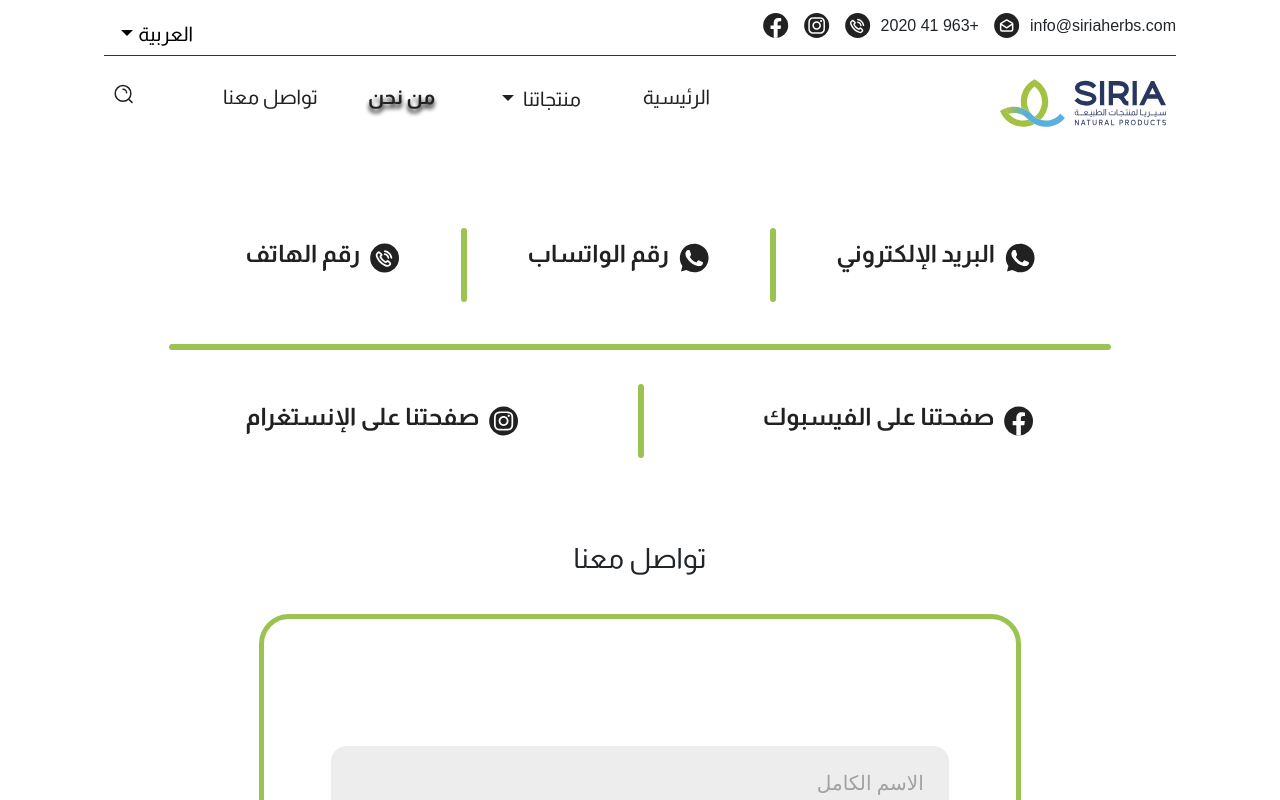
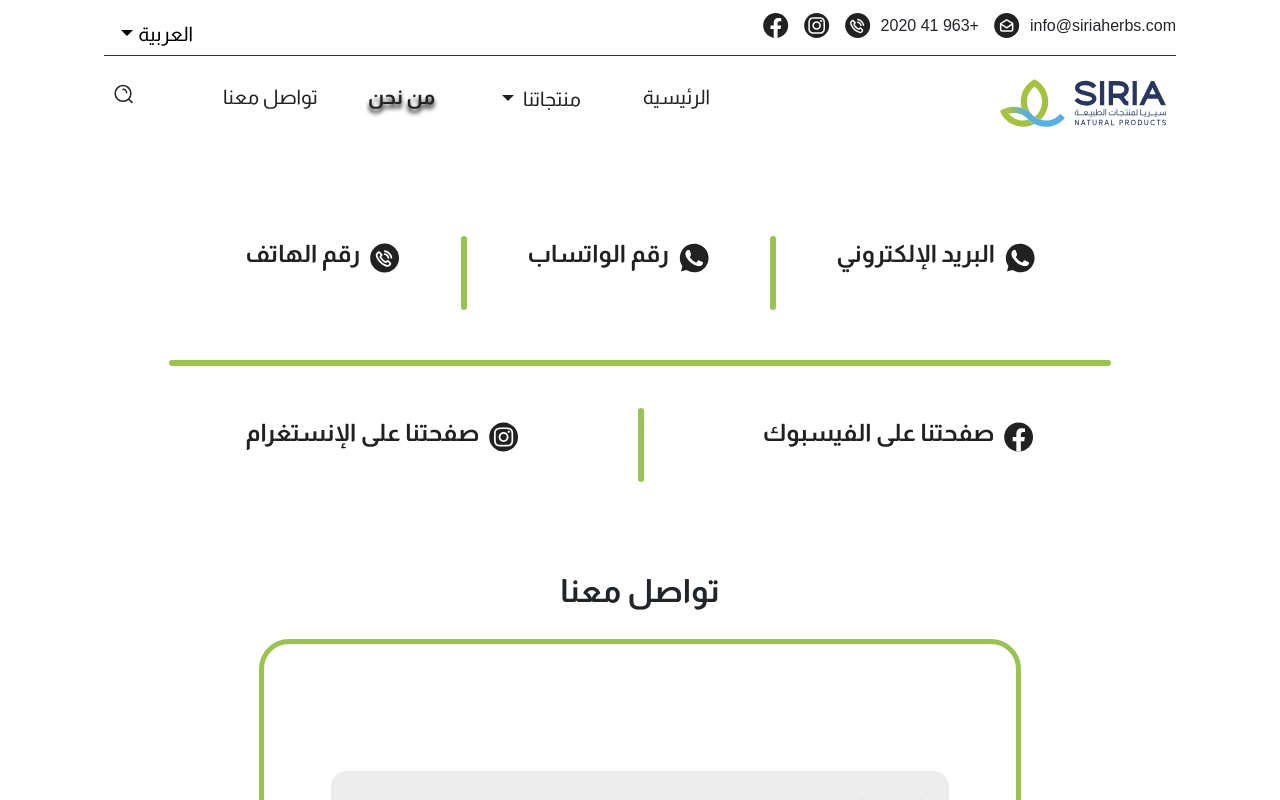
Before and after one commit to HindAljendy/Siria_Herbs_Website, a React (Vite) app: page /contact in a window 1280 px wide. Shown: the top 800 px of the page. Built offline with nearby package versions, Linux system fonts and the light colour scheme; no server answers; a web font is replaced by a local one.

Commit message:
change some styles in contact form and contact social media

```diff
--- a/src/componnents/ContactMessages/ContactMessages.css
+++ b/src/componnents/ContactMessages/ContactMessages.css
@@ -14,7 +14,8 @@
 
 }
 
-.ra-contact-msg-wrapper .ra-contact-msg-title {
+.ra-contact-msg-wrapper .ra-contact-msg-title h3{
+
     line-height: 34px;
     font-size: 2rem; /*32px*/
     margin-bottom: 31px;
@@ -126,3 +127,12 @@
 
 
 }
+
+
+@media screen and (max-width:992px){
+    .ra-contact-msg-wrapper .ra-contact-msg-form
+    {
+        translate: 0px 45px;
+
+    }
+}
--- a/src/componnents/ContactSocialMedia/ContactSocialMedia.css
+++ b/src/componnents/ContactSocialMedia/ContactSocialMedia.css
@@ -48,7 +48,7 @@
 
 
 
-.ra-social-contact .ra-social-div2 span{
+.ra-social-contact .ra-social-div2 p{
   font-family:var(--mulish-family) !important;
   font-size: 1rem !important;
   line-height: 34px !important;
--- a/src/componnents/ContactSocialMedia/ContactSocialMedia.tsx
+++ b/src/componnents/ContactSocialMedia/ContactSocialMedia.tsx
@@ -24,7 +24,7 @@ const SocialContact :React.FC<ContactSocialProps>= ({icon,title,details,Link}) =
       <a href={Link}><h6 style={{fontSize:'1.5rem',fontWeight:'var(--bold-weight)'}}>{title}</h6></a>
       </div>
       <div className='ra-social-div2'>
-    <span>{details}</span>
+    <p>{details}</p>
       </div>
 
     </div>
```
